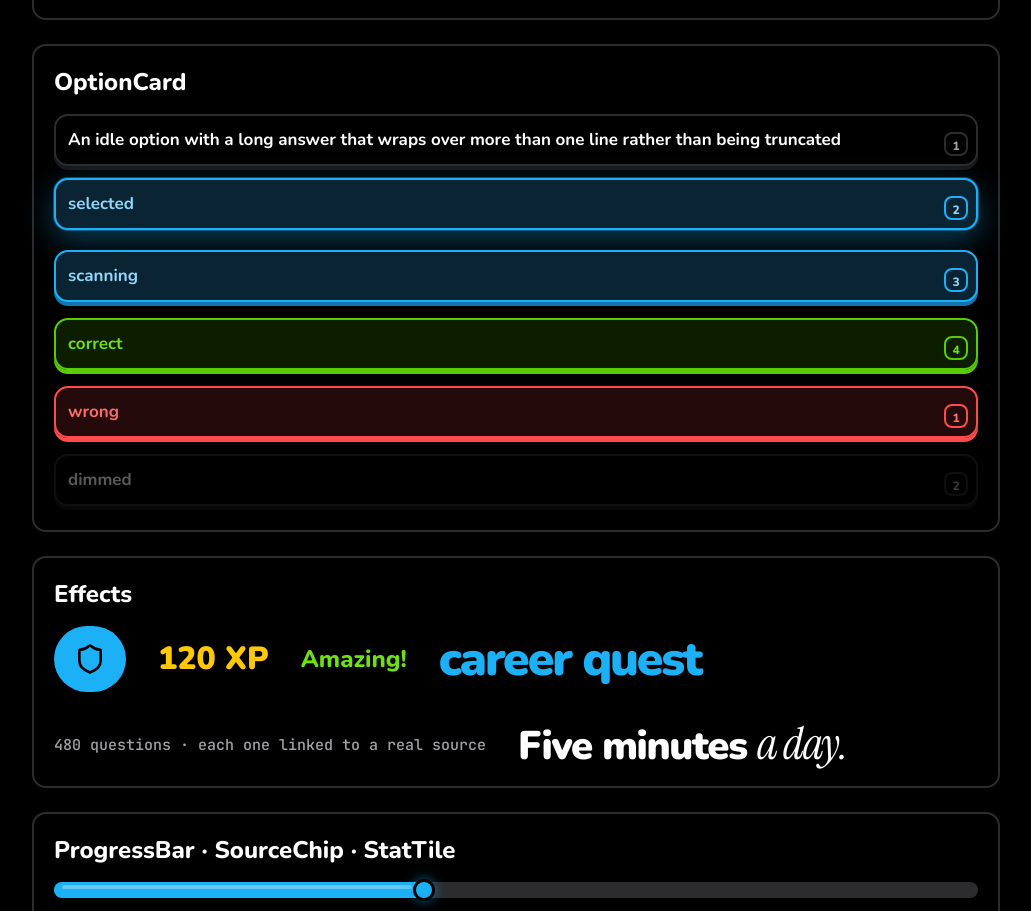
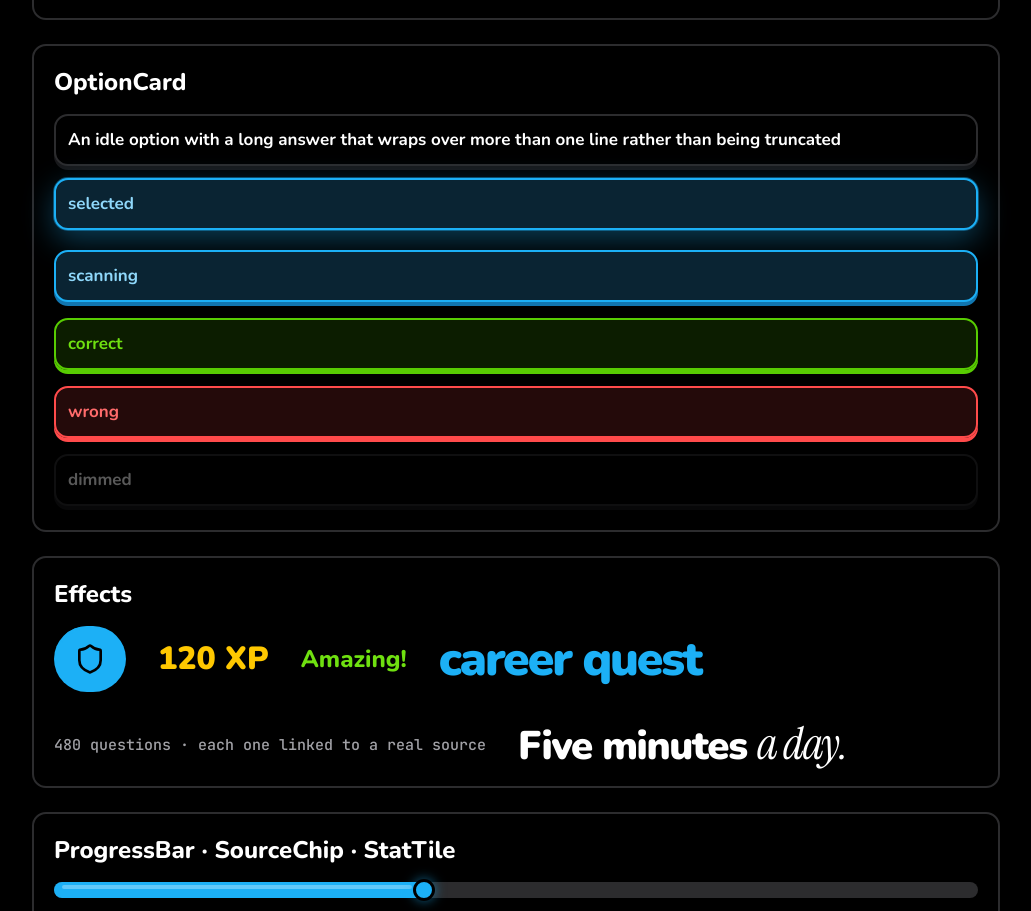
Before and after one commit to EuanSmith2/career-quest, a React (Vite) app: page /styleguide in a window 1280 px wide. Shown: the part 1415-2326 px from the top of the page, without its empty margins (124-1155 px from the left). Built offline with nearby package versions, Linux system fonts and the light colour scheme.

Commit message:
Remove the number badges from answer cards and match pairs
Co-Authored-By: Claude Opus 5.5 <noreply@anthropic.com>

```diff
--- a/src/components/OptionCard.tsx
+++ b/src/components/OptionCard.tsx
@@ -18,23 +18,22 @@ const STATES: Record<OptionState, { className: string; badge: string; lip: strin
 };
 
 export interface OptionCardProps extends Omit<React.ButtonHTMLAttributes<HTMLButtonElement>, "children"> {
-  index: number; // 0-based; the keyboard key shown is index + 1 (10th = 0)
+  index: number; // 0-based; keys 1–4 still pick it, no badge is shown
   state?: OptionState;
   icon?: React.ReactNode;
-  hideKey?: boolean;
   children: React.ReactNode;
 }
 
-/** An answer card: optional icon chip, bold label, number-key badge bottom-right. Long answers wrap. */
-export function OptionCard({ index, state = "idle", icon, hideKey, className, style, children, ...props }: OptionCardProps) {
+/** An answer card: optional icon chip and a bold label. Long answers wrap. */
+export function OptionCard({ index, state = "idle", icon, className, style, children, ...props }: OptionCardProps) {
   const s = STATES[state];
   return (
     <button
       type="button"
       aria-pressed={state === "selected"}
+      data-key={index + 1}
       className={cn(
-        "chunky relative flex w-full items-center gap-3 rounded-card border-2 py-3 pl-3 text-left text-body font-bold",
-        hideKey ? "pr-3" : "pr-10",
+        "chunky relative flex w-full items-center gap-3 rounded-card border-2 p-3 text-left text-body font-bold",
         state === "wrong" && "animate-shake",
         s.className,
         className,
@@ -53,14 +52,6 @@ export function OptionCard({ index, state = "idle", icon, hideKey, className, st
         </span>
       )}
       <span className="min-w-0 flex-1 break-words">{children}</span>
-      {!hideKey && (
-        <span
-          className={cn("absolute bottom-2 right-2 grid h-6 w-6 place-items-center rounded-lg border-2 text-[12px] font-extrabold", s.badge)}
-          aria-hidden
-        >
-          {(index + 1) % 10}
-        </span>
-      )}
     </button>
   );
 }
--- a/src/components/round/MatchPairs.tsx
+++ b/src/components/round/MatchPairs.tsx
@@ -53,7 +53,7 @@ export function MatchPairs({ careerSlug, onMistake, onDone }: { careerSlug: stri
     onPick: (k) => (k < 5 ? left[k] && tap("l", left[k]) : right[k - 5] && tap("r", right[k - 5])),
   });
 
-  const cell = (side: "l" | "r", c: PairCard, n: number) => {
+  const cell = (side: "l" | "r", c: PairCard) => {
     const key = `${side}:${c.slug}`;
     const isMatched = matched.has(c.slug);
     const isSel = sel?.side === side && sel.slug === c.slug;
@@ -66,7 +66,7 @@ export function MatchPairs({ careerSlug, onMistake, onDone }: { careerSlug: stri
         disabled={isMatched}
         onClick={() => tap(side, c)}
         className={cn(
-          "chunky relative flex min-h-[64px] w-full items-center rounded-card border-2 py-2 pl-3 pr-9 text-left font-bold leading-snug",
+          "chunky relative flex min-h-[64px] w-full items-center rounded-card border-2 px-3 py-2 text-left font-bold leading-snug",
           side === "l" ? "text-body" : "text-caption",
           isMatched
             ? "border-border bg-muted text-disabled-fg"
@@ -80,9 +80,6 @@ export function MatchPairs({ careerSlug, onMistake, onDone }: { careerSlug: stri
         aria-pressed={isSel}
       >
         <span className="break-words">{c.text}</span>
-        <span className="absolute bottom-2 right-2 grid h-6 w-6 place-items-center rounded-lg border-2 border-border text-[12px] font-extrabold text-muted-foreground" aria-hidden>
-          {n % 10}
-        </span>
       </button>
     );
   };
@@ -91,8 +88,8 @@ export function MatchPairs({ careerSlug, onMistake, onDone }: { careerSlug: stri
     <div>
       <h1 className="mb-6 text-[24px] font-bold leading-[32px] sm:text-[32px] sm:leading-[40px]">Match the job</h1>
       <div className="grid grid-cols-2 gap-3">
-        <div className="flex flex-col gap-3">{left.map((c, i) => cell("l", c, i + 1))}</div>
-        <div className="flex flex-col gap-3">{right.map((c, i) => cell("r", c, i + 6))}</div>
+        <div className="flex flex-col gap-3">{left.map((c) => cell("l", c))}</div>
+        <div className="flex flex-col gap-3">{right.map((c) => cell("r", c))}</div>
       </div>
     </div>
   );
```
